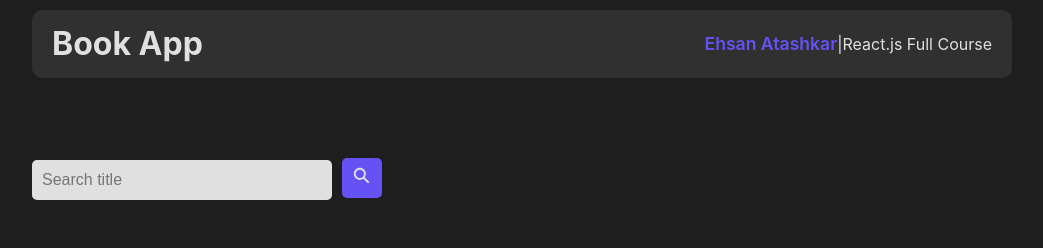
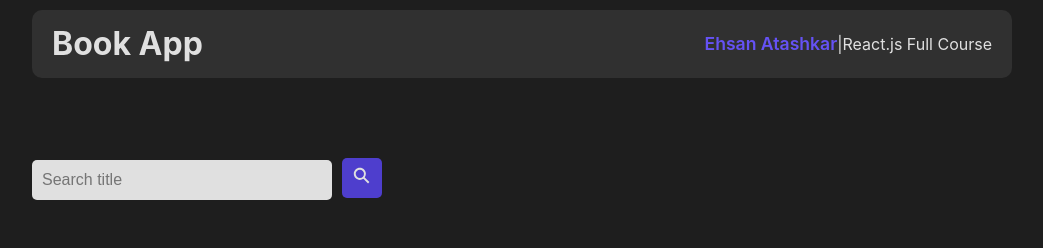
Before and after one commit to xe4at/basic-Library-app, a React (Vite) app: page / in a window 1280 px wide. Shown: the top 248 px of the page, without its empty margins (118-1161 px from the left). Built offline with nearby package versions, Linux system fonts and the light colour scheme.

Commit message:
color change

```diff
--- a/src/components/SearchBox.module.css
+++ b/src/components/SearchBox.module.css
@@ -23,7 +23,7 @@
     border: none;
     border-radius: 5px;
     font-size: 1.2rem;
-    background-color: #6552f4;
+    background-color: #4e3ecd;
     color: #e0e0e0;
     cursor: pointer;
 }
```
